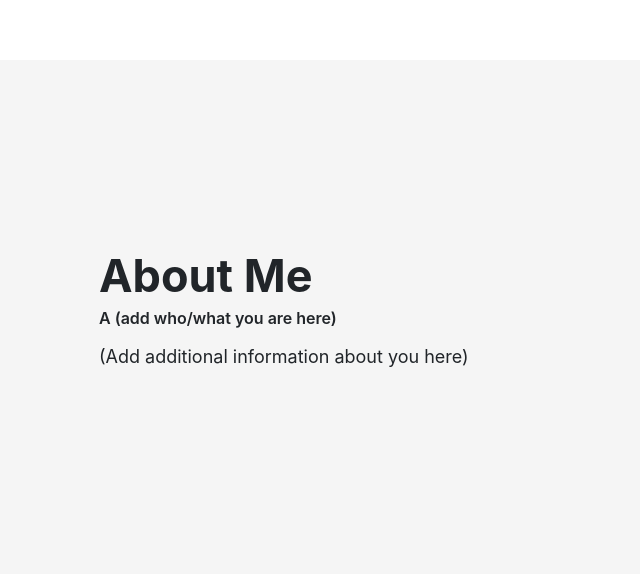
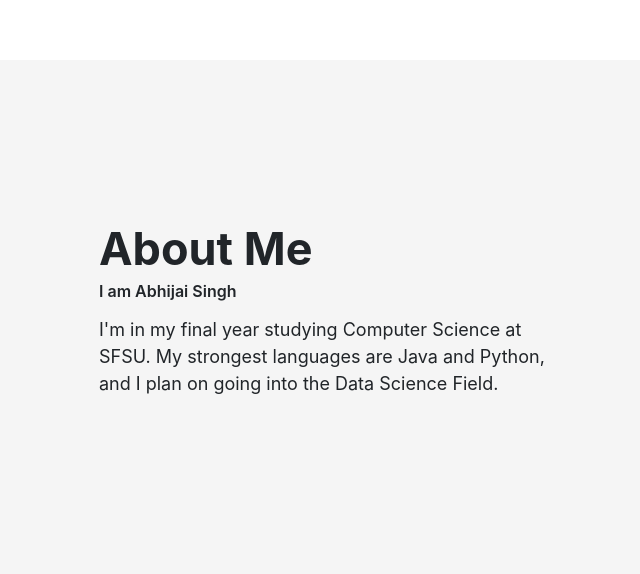
Before and after one commit to Zellineous/csc648-03-fa21-Team02-, a Flask app: page /team/abhijai_about in a window 1280 px wide. Shown: the part 56-630 px from the top of the page, without its empty margins (556-1196 px from the left). Run offline with Flask 2, Linux system fonts and the light colour scheme; some libraries are stand-ins or nearby versions.

Commit message:
pushing html file for abhi

```diff
--- a/application/templates/team/abhijai.html
+++ b/application/templates/team/abhijai.html
@@ -11,8 +11,9 @@
                     <div class="about-text go-to">
                         <h3>About Me</h3>
                         <!-- TODO: fill in -->
-                        <h6>A (add who/what you are here)</h6>
-                        <p>(Add additional information about you here)</p>
+                        <h6>I am Abhijai Singh</h6>
+                        <p>I'm in my final year studying Computer Science at SFSU.
+						My strongest languages are Java and Python, and I plan on going into the Data Science Field.</p>
                     </div>
                 </div>
                 <div class="col-lg-6">
```
